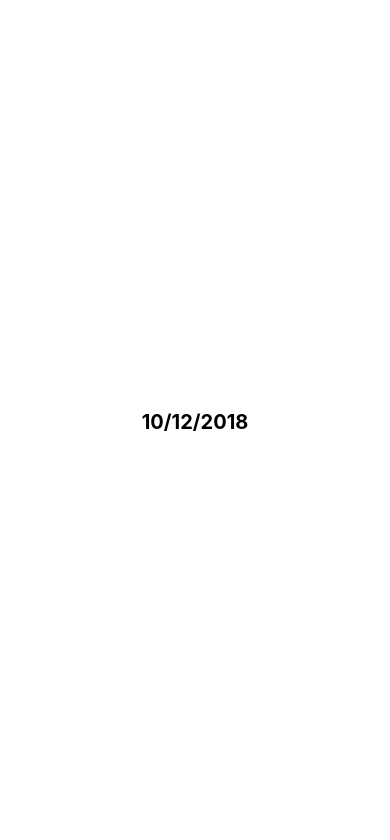
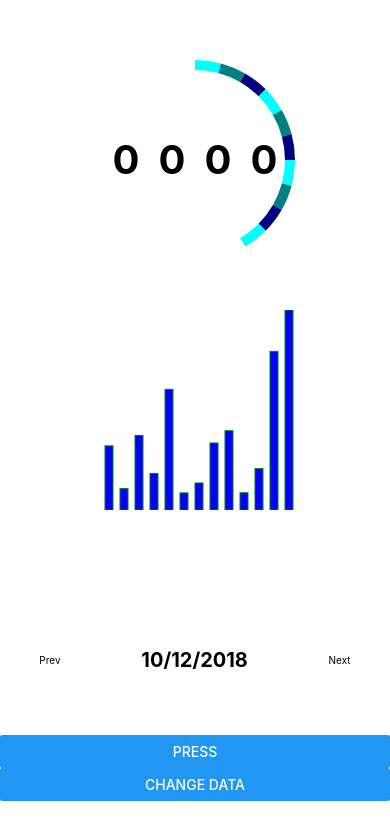
Before and after one commit to rakeshpetit/rnchartanim, a React Native app: screen / in a window 390 px wide. Shown: the top 840 px of the page. Built offline with nearby package versions, Linux system fonts and the light colour scheme.

Commit message:
Date change animated

```diff
--- a/App.js
+++ b/App.js
@@ -11,9 +11,9 @@ export default class App extends Component {
     render() {
         return (
             <View style={styles.container}>
-                {/* <Container /> */}
+                <Container />
                 {/* <TickContainer /> */}
-                <DateContainer />
+                {/* <DateContainer /> */}
             </View>
         );
     }
--- a/components/Container.js
+++ b/components/Container.js
@@ -3,6 +3,8 @@ import React, {Component} from 'react';
 import { Easing, Button, Animated, StyleSheet, Text, View} from 'react-native';
 import Slice from "./Slice";
 import Bars from './Bars';
+import DateContainer from './DateContainer';
+import TickContainer from './TickContainer';
 const AnimatedSlice = Animated.createAnimatedComponent(Slice);
 const demoData = [
   {
@@ -143,6 +145,7 @@ export default class Container extends Component {
         const { barData, dataToShow } = this.state;
         return (
             <View style={styles.container}>
+            <View style={{alignItems: 'center', flex: 5}}>
                 <Svg
                     width={200}
                     style={styles.pieSVG}
@@ -163,15 +166,22 @@ export default class Container extends Component {
                                 )
                             })
                         }
-                        <SvgText
+                        {/* <SvgText
                                 stroke="blue"
                                 fontSize="40"
-                                textAnchor="middle">{barData[0] * 10}</SvgText>
+                                textAnchor="middle">{barData[0] * 10}</SvgText> */}
 
                     </G>
                 </Svg>
+                <TickContainer value={barData[0] * 9} />
+                <View style={{marginTop: 50}}>
                 <Bars ref={instance => { this.bar = instance; }}  data={this.state.barData}/>
-                <View style={{marginTop: 20}}>
+                </View>
+                </View>
+                <View style={{flex: 1}}>
+                <DateContainer changeData={this.changeData}/>
+                </View>
+                <View style={{flex: 1, marginTop: 20}}>
                     <Button title={'Press'} onPress={this.refreshCharts}/>
                     <Button title={'Change Data'} onPress={this.changeData}/>
                 </View>
@@ -183,8 +193,7 @@ export default class Container extends Component {
 const styles = StyleSheet.create({
   container: {
     flex: 1,
-    marginTop: 40,
-    alignItems: 'center',
+    marginTop: 60,
     justifyContent: 'space-around',
     backgroundColor: 'white'
   }
--- a/components/DateContainer.js
+++ b/components/DateContainer.js
@@ -1,20 +1,22 @@
 import React, { Component } from 'react'
-import { Animated, StyleSheet, Text, View, PanResponder, Dimensions } from 'react-native'
+import { Animated, StyleSheet, Text, TouchableOpacity, View, PanResponder, Dimensions } from 'react-native'
 import moment from 'moment';
 const width = Dimensions.get('window').width;
 const threshold = width * 0.25;
-const duration = 100;
+const duration = 200;
 
 export class DateContainer extends Component {
     constructor(props) {
         super(props);
         const position = new Animated.ValueXY();
+        const animation = new Animated.Value(1);
         const panResponder = PanResponder.create({
         onStartShouldSetPanResponder: () => {
             return true;
         },
         onPanResponderMove: (event, gesture) => {
             position.setValue({ x: gesture.dx, y: 0 });
+            animation.setValue(gesture.dx);
         },
         onPanResponderRelease: (event, gesture) => {
             if(gesture.dx > threshold){
@@ -32,7 +34,7 @@ export class DateContainer extends Component {
         }
         });
         this.state = {
-            position, panResponder,
+            position, panResponder, animation,
             direction: null,
             date: moment().format("DD/MM/YYYY")
         };
@@ -61,14 +63,20 @@ export class DateContainer extends Component {
           inputRange: [-width*1.5, 0, width*1.5],
           outputRange: [-100, 0, 100]
         });
+        const opacity = position.x.interpolate({
+            inputRange: [ 0, width],
+            outputRange: [1, 0]
+          });
         return {
           ...this.state.position.getLayout(),
-          transform: [{translateX: moveX}]
+          transform: [{translateX: moveX}],
+          opacity
         };
       }
 
     forceSwipe(direction) {
         const x = direction === 'right' ? width : -width;
+        this.props.changeData();
         Animated.timing(this.state.position, {
           toValue: { x, y: 0 },
           duration
@@ -82,9 +90,17 @@ export class DateContainer extends Component {
       }
   render() {
     return (
-        <Animated.View style={[styles.container, this.getItemStyle()]} {...this.state.panResponder.panHandlers}>
-            <Text style={styles.text}> {this.state.date} </Text>
-      </Animated.View>
+        <View style={styles.container} {...this.state.panResponder.panHandlers}>
+            <TouchableOpacity onPress={() => this.forceSwipe('right')} style={styles.buttonTextContainer}>
+                <Text style={styles.buttonText}> Prev </Text>
+            </TouchableOpacity>
+            <Animated.View style={[styles.dateContainer, this.getItemStyle()]}>
+                <Text style={styles.text}> {this.state.date} </Text>
+            </Animated.View>
+            <TouchableOpacity onPress={() => this.forceSwipe('left')} style={styles.buttonTextContainer}>
+                <Text style={styles.buttonText}> Next </Text>
+            </TouchableOpacity>
+        </View>
     )
   }
 }
@@ -93,16 +109,27 @@ export default DateContainer;
 
 const styles = StyleSheet.create({
     container: {
-        flex: 1,
+        flex: 2,
         flexDirection: 'row',
         alignItems: 'center',
         justifyContent: 'space-around',
-        backgroundColor: 'white'
-      } ,
-        text: {
+        backgroundColor: 'white',
+    },
+    dateContainer: {
+        zIndex: 80
+    },
+    buttonTextContainer: {
+        zIndex: 101
+    },
+    buttonText: {
+        fontSize: 10,
+        alignItems: 'center',
+        justifyContent: 'center'
+    },
+    text: {
         fontSize: 20,
         alignItems: 'center',
         justifyContent: 'center',
         fontWeight: 'bold'
-        }
+    }
   });
--- a/components/TickContainer.js
+++ b/components/TickContainer.js
@@ -29,7 +29,7 @@ export class TickContainer extends Component {
     render() {
         const { height, measured } = this.state;
         const wrapStyle = measured ? { height } : styles.measure;
-        const digits = this.getDigits(this.state.value);
+        const digits = this.getDigits(this.props.value);
         console.log('digits', digits);
         return (
             <View style={[styles.container]}>
@@ -53,11 +53,12 @@ export default TickContainer;
 
 const styles = StyleSheet.create({
     container: {
-        flex: 1,
-        // marginTop: 100,
-        alignItems: 'center',
-        justifyContent: 'center',
-        backgroundColor: 'white'
+        // flex: 1,
+        marginTop: 75,
+        // alignItems: 'center',
+        position: 'absolute',
+        // justifyContent: 'center',
+        // backgroundColor: 'white'
       } ,
       measure: {
           opacity: 0
```
